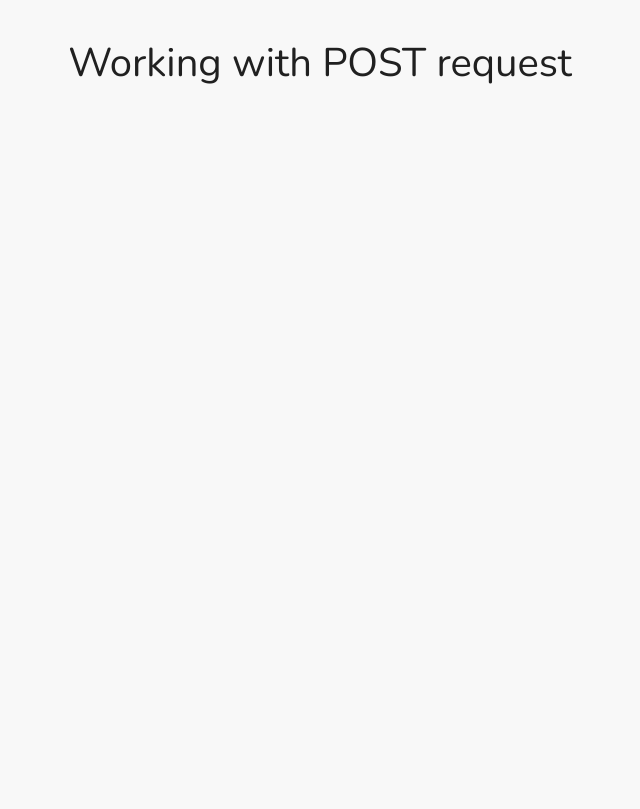
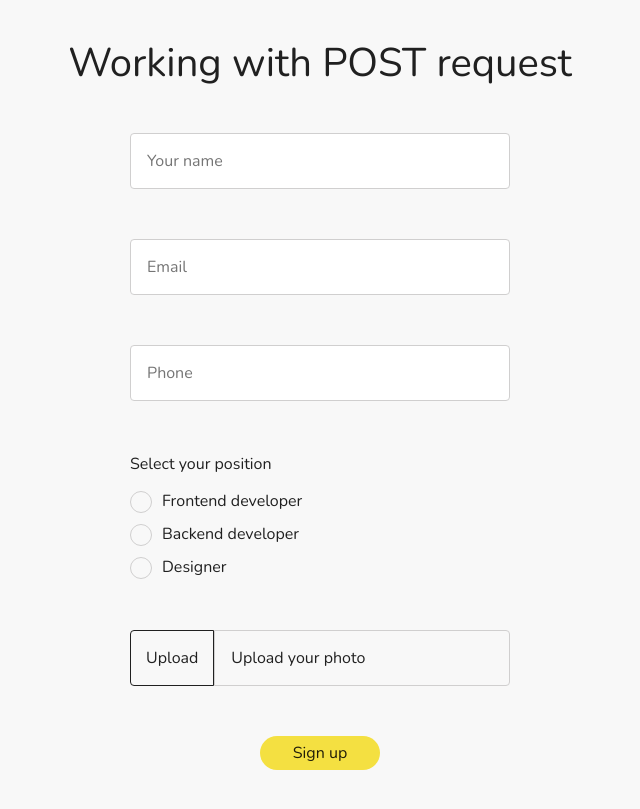
Before and after one commit to tetiana-kozak/user-storage, a React (Create React App) app: page / in a window 1280 px wide. Shown: the part 1000-1809 px from the top of the page, without its empty margins (320-960 px from the left). Before the commit the page ends 1183 px from the top, so only its background shows below. Built offline with nearby package versions, Linux system fonts and the light colour scheme.

Commit message:
add: register form

```diff
--- a/src/components/Buttons/ShowMoreButton.tsx
+++ b/src/components/Buttons/ShowMoreButton.tsx
@@ -1,4 +1,4 @@
-import './ShowMoreButton.scss'
+import './Buttons.scss'
 
 type Props = {}
 
--- /dev/null
+++ b/src/components/Buttons/SignUpButton.tsx
@@ -0,0 +1,8 @@
+import './Buttons.scss'
+
+type Props = {}
+
+const SignUpButton = (props: Props) => {
+  return <button className="button button-center">Sign up</button>
+}
+export default SignUpButton
--- /dev/null
+++ b/src/components/RegisterForm/RegisterForm.scss
@@ -0,0 +1,106 @@
+.register-form {
+  display: flex;
+  flex-direction: column;
+  gap: 50px;
+
+  .form-input {
+    display: block;
+    border: 1px solid #d0cfcf;
+    border-radius: 4px;
+    font-size: 16px;
+    line-height: 26px;
+    color: #7e7e7e;
+    padding: 14px 16px;
+  }
+
+  .position-buttons {
+    display: flex;
+    flex-direction: column;
+    p {
+      margin-bottom: 11px;
+    }
+
+    .position-buttons-options {
+      display: flex;
+      flex-direction: column;
+      gap: 7px;
+    }
+
+    .radio-button {
+      display: flex;
+      align-items: center;
+    }
+
+    // Custom radio button
+
+    input[type='radio'] {
+      display: none;
+    }
+
+    label {
+      display: block;
+      position: relative;
+      padding-left: 32px;
+      cursor: pointer;
+    }
+
+    label:before {
+      content: '';
+      display: block;
+      position: absolute;
+      left: 0;
+      top: 3px;
+      width: 20px;
+      height: 20px;
+      border: 1px solid #d0cfcf;
+      border-radius: 50%;
+      box-sizing: content-box;
+    }
+
+    input[type='radio']:checked + label:after {
+      content: '';
+      width: 10px;
+      height: 10px;
+      background: #00bdd3;
+      position: absolute;
+      top: 9px;
+      left: 6px;
+      border-radius: 100%;
+      -webkit-transition: all 0.2s ease;
+      transition: all 0.2s ease;
+      box-sizing: content-box;
+    }
+
+    input[type='radio']:checked + label::before {
+      content: '';
+      border: 1px solid #00bdd3;
+    }
+  }
+}
+
+.upload-label {
+  display: flex;
+  .upload-button {
+    border: 1px solid rgba(0, 0, 0, 0.87);
+    border-radius: 4px 0 0 4px;
+    padding: 14px 15px;
+  }
+
+  .file-name {
+    display: block;
+    width: 100%;
+    border: 1px solid #d0cfcf;
+    border-radius: 0 4px 4px 0;
+    padding: 14px 16px;
+  }
+}
+.button-hide {
+  display: none;
+}
+
+@media (min-width: 768px) {
+  .form-container {
+    width: 380px;
+    margin: 0 auto;
+  }
+}
--- /dev/null
+++ b/src/components/RegisterForm/RegisterForm.tsx
@@ -0,0 +1,77 @@
+import SignUpButton from '../Buttons/SignUpButton'
+import './RegisterForm.scss'
+import { useState, ChangeEvent } from 'react'
+
+type Props = {}
+const RegisterForm = (props: Props) => {
+  const [selectedFile, setSelectedFile] = useState<File | null>(null)
+
+  const handleFileChange = (event: ChangeEvent<HTMLInputElement>) => {
+    const file = event.target.files?.[0]
+    setSelectedFile(file || null)
+  }
+
+  return (
+    <div className="form-container">
+      <form action="" method="post" className="register-form">
+        <input
+          type="text"
+          name=""
+          id="name"
+          placeholder="Your name"
+          className="form-input"
+        />
+        <input
+          type="email"
+          name=""
+          id="email"
+          placeholder="Email"
+          className="form-input"
+        />
+        <input
+          type="tel"
+          name=""
+          id="phone"
+          placeholder="Phone"
+          className="form-input"
+        />
+        <div className="position-buttons">
+          <p>Select your position</p>
+          <div className="position-buttons-options">
+            <div className="radio-button">
+              <input type="radio" name="position" id="frontend-developer" />
+              <label htmlFor="frontend-developer">Frontend developer</label>
+            </div>
+            <div className="radio-button">
+              <input type="radio" name="position" id="backend-developer" />
+              <label htmlFor="backend-developer">Backend developer</label>
+            </div>
+            <div className="radio-button">
+              <input type="radio" name="position" id="designer" />
+              <label htmlFor="designer">Designer</label>
+            </div>
+          </div>
+        </div>
+
+        <div className="upload-form">
+          <label htmlFor="imageUpload" className="upload-label">
+            <span className="upload-button">Upload</span>
+            <span className="file-name">
+              {selectedFile ? selectedFile.name : 'Upload your photo'}
+            </span>
+          </label>
+          <input
+            type="file"
+            id="imageUpload"
+            accept="image/*"
+            className="button-hide"
+            onChange={handleFileChange}
+          ></input>
+        </div>
+
+        <SignUpButton />
+      </form>
+    </div>
+  )
+}
+export default RegisterForm
--- a/src/components/Sections/RegisterFormSection/RegisterFormSection.tsx
+++ b/src/components/Sections/RegisterFormSection/RegisterFormSection.tsx
@@ -1,3 +1,5 @@
+import SignUpButton from '../../Buttons/SignUpButton'
+import RegisterForm from '../../RegisterForm/RegisterForm'
 import SectionTitle from '../../Typography/SectionTitle/SectionTitle'
 
 type Props = {}
@@ -5,6 +7,8 @@ const RegisterFormSection = (props: Props) => {
   return (
     <section className="section-gap">
       <SectionTitle>Working with POST request</SectionTitle>
+      <RegisterForm />
+      {/* <SignUpButton /> */}
     </section>
   )
 }
```
Also changed, not shown: src/components/Buttons/Buttons.scss (renamed from src/components/Buttons/ShowMoreButton.scss).
